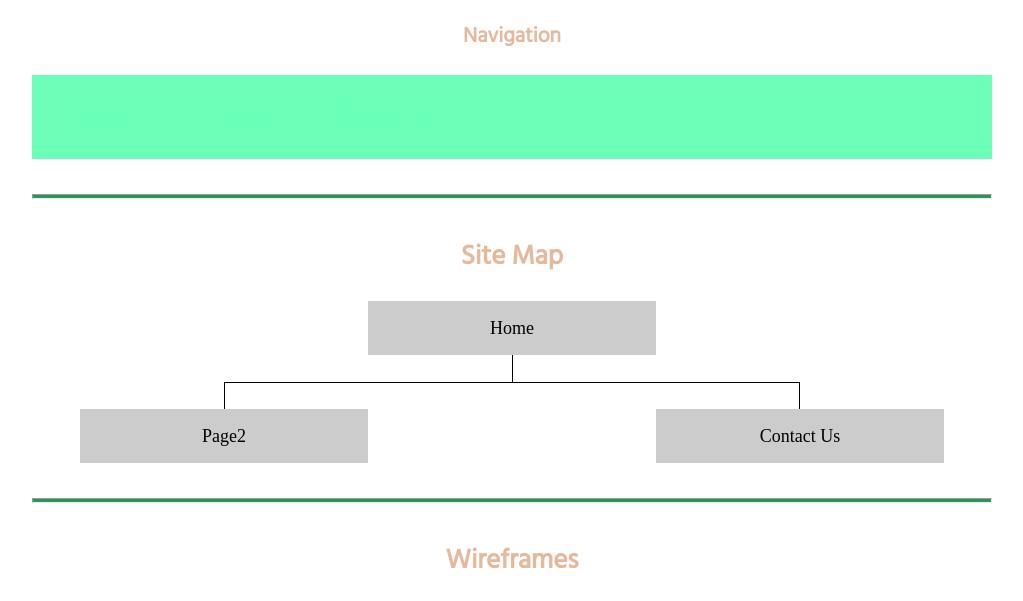
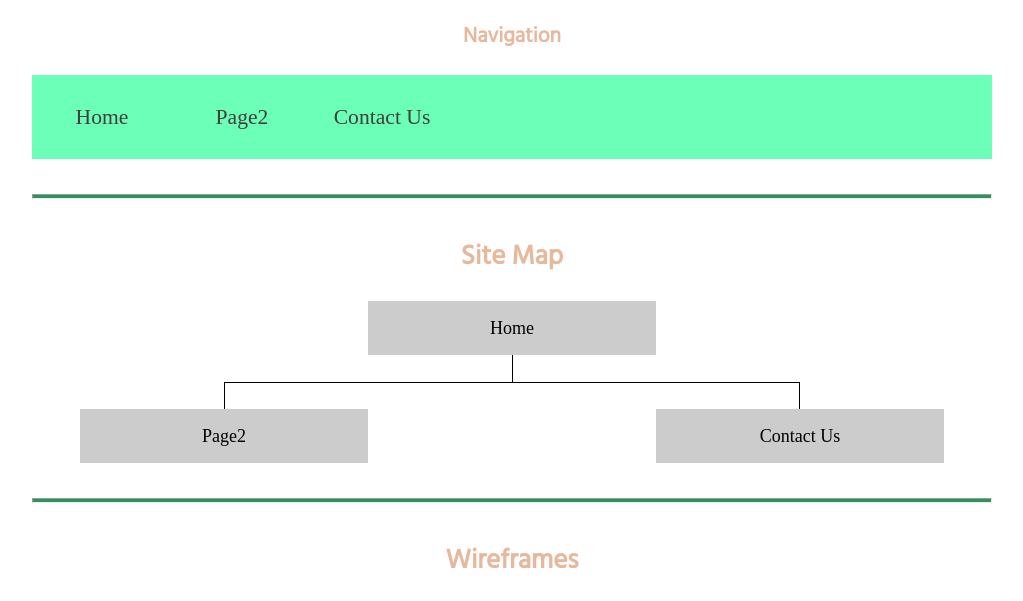
Before and after one commit to Henryflia/wdd130, a plain HTML site: page wwr/site-plan-rafting.html in a window 1280 px wide. Shown: the part 2176-2777 px from the top of the page, without its empty margins (128-1151 px from the left). Drawn offline with Linux system fonts and the light colour scheme.

Commit message:
Other colors

```diff
--- a/wwr/styles/site-plan-rafting.css
+++ b/wwr/styles/site-plan-rafting.css
@@ -20,7 +20,7 @@ Fonts are separated by a & */
   --paragraph-color-on-white: #E6B89C; /* paragraph text on a white background */
   --paragraph-color-on-color: #423e3b; /* paragraph text on a colored background */
   --paragraph-background-color: #E6B89C  ;
-  --nav-link-color: #6bffb8;
+  --nav-link-color: #423e3b;
   --nav-background-color: #6bffb8;
   --nav-hover-link-color: #423e3b;
   --nav-hover-background-color: #E6B89C;
```
